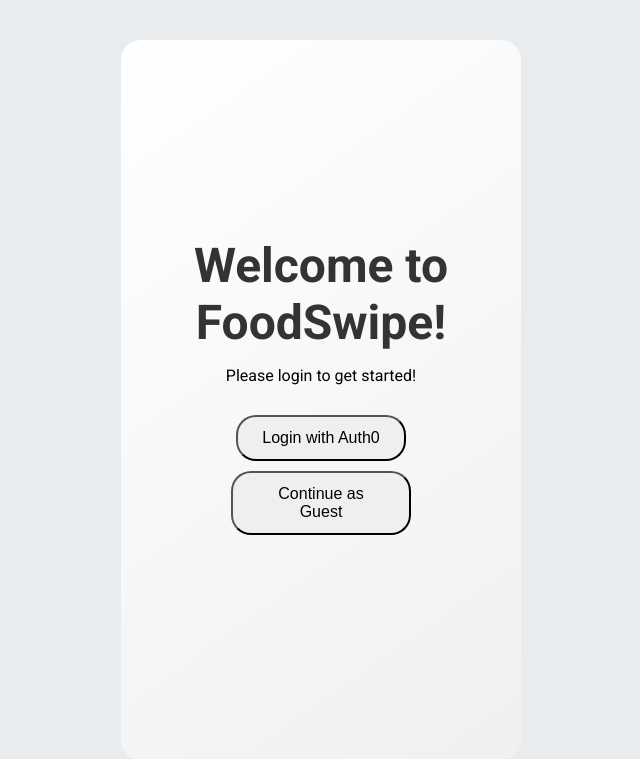
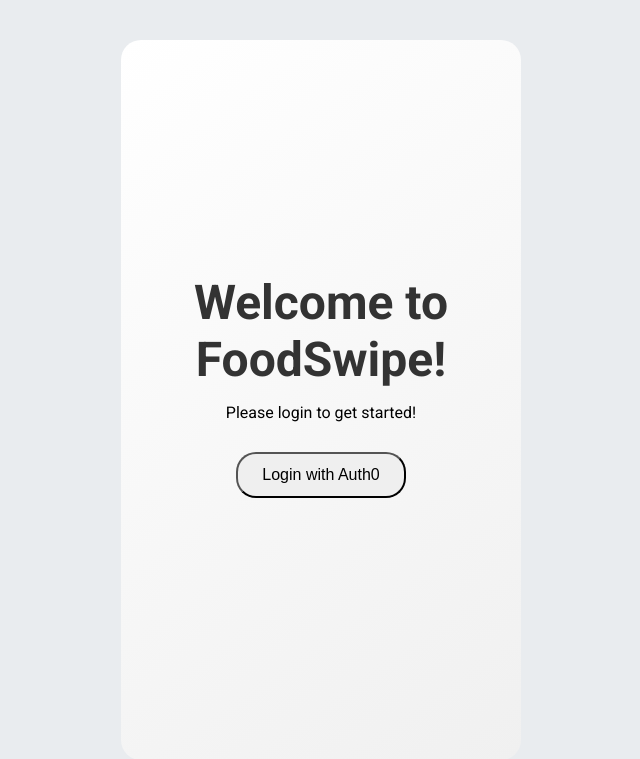
Before and after one commit to 3022249729/FoodSwipe, a Flask app: template templates/index.html in a window 1280 px wide. Shown: the top 759 px of the page, without its empty margins (319-959 px from the left). Run offline with Flask 3, Linux system fonts and the light colour scheme; the template is opened without the code that fills it, so the values that code supplies are empty; some libraries are stand-ins or nearby versions.

Commit message:
Update index.html

```diff
--- a/templates/index.html
+++ b/templates/index.html
@@ -51,7 +51,7 @@
                 <p id="please-login">Please login to get started!</p>
                 <div id="auth-buttons" class="auth-container">
                     <button onclick="window.location.href='/login'" class="button-primary">Login with Auth0</button>
-                    <button onclick="loginAsGuest()" class="button-secondary">Continue as Guest</button>
+                    <!-- <button onclick="loginAsGuest()" class="button-secondary">Continue as Guest</button> -->
                 </div>
                 <br />
                 <div id="guest-join-container" class="join-container" style="display: none;">
```
